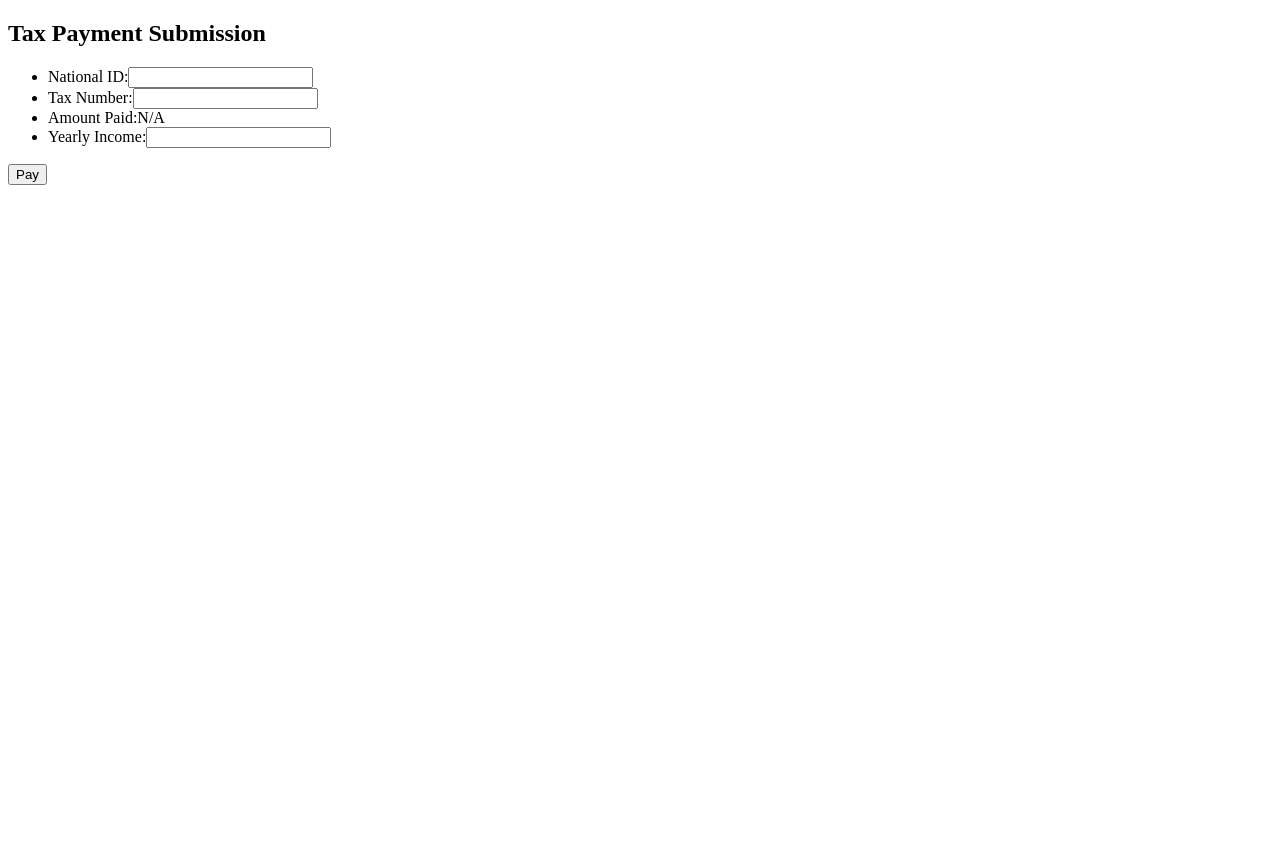
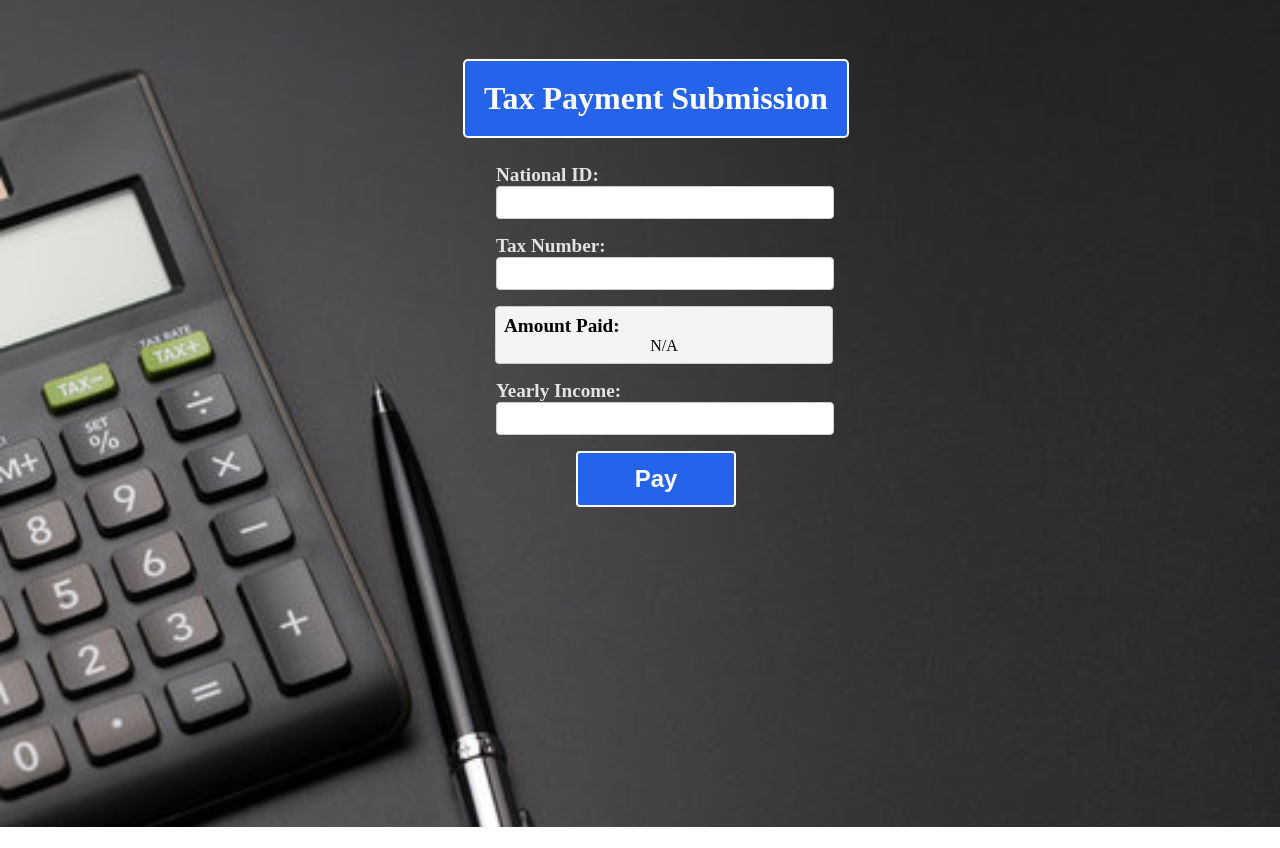
Before and after one commit to Noobprgrammer/taxBlockchain, a React (Vite) app: page / in a window 1280 px wide. Before the commit the page ends 800 px from the top, so only its background shows below. Built offline with nearby package versions, Linux system fonts and the light colour scheme.

Commit message:
final_form

```diff
--- a/src/TaxPaymentForm.tsx
+++ b/src/TaxPaymentForm.tsx
@@ -1,4 +1,5 @@
 import { useState } from "react";
+import "./style.css";
 
 export default function TaxPaymentForm() {
   const [form, setForm] = useState({
@@ -27,16 +28,28 @@ export default function TaxPaymentForm() {
     const date = getCurrentDate();
 
     try {
-      await fetch("http://localhost:5000/save-tax-record", {
+      const response = await fetch("http://localhost:5000/save-tax-record", {
         method: "POST",
         headers: { "Content-Type": "application/json" },
         body: JSON.stringify({ nationalID, date }),
       });
+
+      const data = await response.json();
+
+      if (response.status === 400) {
+        alert(`Error: ${data.message}`); // 🚨 Notify if already paid
+        setPayDisabled(false);
+        return false;
+      } else if (response.status === 200) {
+        return true;
+      }
     } catch (error) {
       console.error("Error saving data:", error);
+      alert("An error occurred while processing your request.");
+      setPayDisabled(false);
+      return false;
     }
   };
-
 
   const handleChange = (e: React.ChangeEvent<HTMLInputElement>) => {
     const { name, value } = e.target;
@@ -55,46 +68,54 @@ export default function TaxPaymentForm() {
     setForm(updatedForm);
   };
 
-  const handleSubmit = (e: React.FormEvent) => {
+  const handleSubmit = async (e: React.FormEvent) => {
     e.preventDefault();
     if (!form.nationalID || !form.taxNumber || !form.amountPaid || !form.yearlyIncome) {
       alert("All fields are required.");
       return;
     }
+
+    setPayDisabled(true);
+
+    const canProceed = await saveToFile(form.nationalID);
+    if (!canProceed) return;
+
     const transactionNumber = generateTransactionNumber(form.amountPaid, form.yearlyIncome);
     setForm({ ...form, transactionNumber });
-    setPayDisabled(true);
 
     setTimeout(() => {
       alert(`Transaction Successful\nTransaction Number: ${transactionNumber}`);
-      saveToFile(form.nationalID);
       setPayDisabled(false);
     }, 100);
   };
 
   return (
-    <div className="p-4 max-w-md mx-auto">
-      <h2 className="text-xl font-bold">Tax Payment Submission</h2>
-      <form onSubmit={handleSubmit} className="space-y-3">
-        <ul className="space-y-3">
+    <div className="container">
+    <h2 className="title">Tax Payment Submission</h2>
+    <form onSubmit={handleSubmit} className="form">
+      <ul className="form-list">
         <li>
-            <label className="block font-medium">National ID:</label>
-            <input type="text" name="nationalID" value={form.nationalID} onChange={handleChange} className="w-full p-2 border rounded" required />
+          <label className="label">National ID:</label>
+          <input type="text" name="nationalID" value={form.nationalID} onChange={handleChange} className="input" required />
         </li>
         <li>
-            <label className="block font-medium">Tax Number:</label>
-            <input type="text" name="taxNumber" value={form.taxNumber} onChange={handleChange} className="w-full p-2 border rounded" required />
+          <label className="label">Tax Number:</label>
+          <input type="text" name="taxNumber" value={form.taxNumber} onChange={handleChange} className="input" required />
         </li>
-          <li className="w-full p-2 border rounded bg-gray-100">
-            <label className="block font-medium">Amount Paid:</label>
+        <li className="amount-box">
+          <label className="amount-label">Amount Paid:</label>
           {form.amountPaid || "N/A"}
         </li>
         <li>
-            <label className="block font-medium">Yearly Income:</label>
-            <input type="number" name="yearlyIncome" value={form.yearlyIncome} onChange={handleChange} className="w-full p-2 border rounded" required />
+          <label className="label">Yearly Income:</label>
+          <input type="number" name="yearlyIncome" value={form.yearlyIncome} onChange={handleChange} className="input" required />
         </li>
       </ul>
-        <button type="submit" className="w-full p-2 bg-blue-600 text-white rounded" disabled={payDisabled}>Pay</button>
+      <div >
+      <button type="submit" className="submit-btn" disabled={payDisabled}>
+        Pay
+      </button>
+      </div>
     </form>
   </div>
   );
--- /dev/null
+++ b/src/style.css
@@ -0,0 +1,119 @@
+html, body {
+    height: 100%;
+    margin: 0;
+    display: flex;
+    justify-content: center;
+    align-items: center;
+
+  }
+body{
+    background-image: url("backgroudn.jpg");
+    background-size: cover;
+    background-position: center;
+    background-repeat: no-repeat;
+}
+  .container {
+    display: flex;
+    flex-direction: column;
+    align-items: center;
+    text-align: center;
+    padding: 1rem;
+    padding-top: 5rem;
+    max-width: 28rem;
+    width: 100%;
+    min-height: 100vh;
+  }
+
+  .title {
+    font-size: 2rem;
+    font-weight: bold;
+    display: inline-block; /* Keeps the box size to the text */
+    padding: 1.2rem; /* Adds spacing inside the box */
+    border: 2px solid white; /* Adds a black border */
+    background-color: #2563eb; /* Light gray background (change as needed) */
+    color: white; /* Text color */
+    font-weight: bold; /* Makes text bold */
+    border-radius: 5px; /* Rounds the corners */
+    text-align: center; /* Centers the text */
+  }
+
+  .form {
+    display: flex;
+    flex-direction: column;
+    gap: 1rem;
+    width: 100%;
+  }
+
+  .form-list {
+    list-style: none;
+    padding: 0;
+    margin: 0;
+    width: 100%;
+    display: flex;
+    flex-direction: column;
+    align-items: center; /* Centers input fields */
+    gap: 1rem;
+  }
+
+  li {
+    width: 100%;
+    max-width: 20rem; /* Ensures consistent width */
+    display: flex;
+    flex-direction: column;
+  }
+
+  .label {
+    color: rgba(255, 255, 255, 0.856);
+    font-size: 1.2rem;
+    text-align: left;
+    font-weight: bold;
+  }
+
+  .input {
+    width: 100%;
+    padding: 0.5rem;
+    border: 1px solid #ccc;
+    border-radius: 0.25rem;
+    text-align: center; /* Centers input text */
+  }
+
+  .amount-box {
+    width: 95%;
+    padding: 0.5rem;
+    margin-left: 1rem;
+    border: 1px solid #ccc;
+    border-radius: 0.25rem;
+    background-color: #f3f4f6;
+    text-align: center; /* Centers text inside */
+  }
+  .amount-label {
+    text-align: left;
+    font-size: 1.2rem;
+    color: black; /* Change to any color you want */
+    font-weight: bold; /* Optional: Makes it stand out */
+  }
+
+  .button-container {
+    display: flex;
+    justify-content: center;
+    width: 100%;
+  }
+
+  .submit-btn {
+    font-size: 1.5rem;
+    font-weight: 700;
+    width: 100%;
+    max-width: 10rem;
+    padding: 0.75rem;
+    background-color: #2563eb;
+    color: white;
+    border: 2px solid white;
+    border-radius: 0.25rem;
+    cursor: pointer;
+    text-align: center;
+  }
+
+  .submit-btn:disabled {
+    background-color: #94a3b8;
+    cursor: not-allowed;
+  }
```
Also changed, not shown: src/server.cjs (+23 -2 lines), src/backgroudn.jpg (added), src/tax_records.txt. Lines whose indentation alone changed are shown as unchanged.
